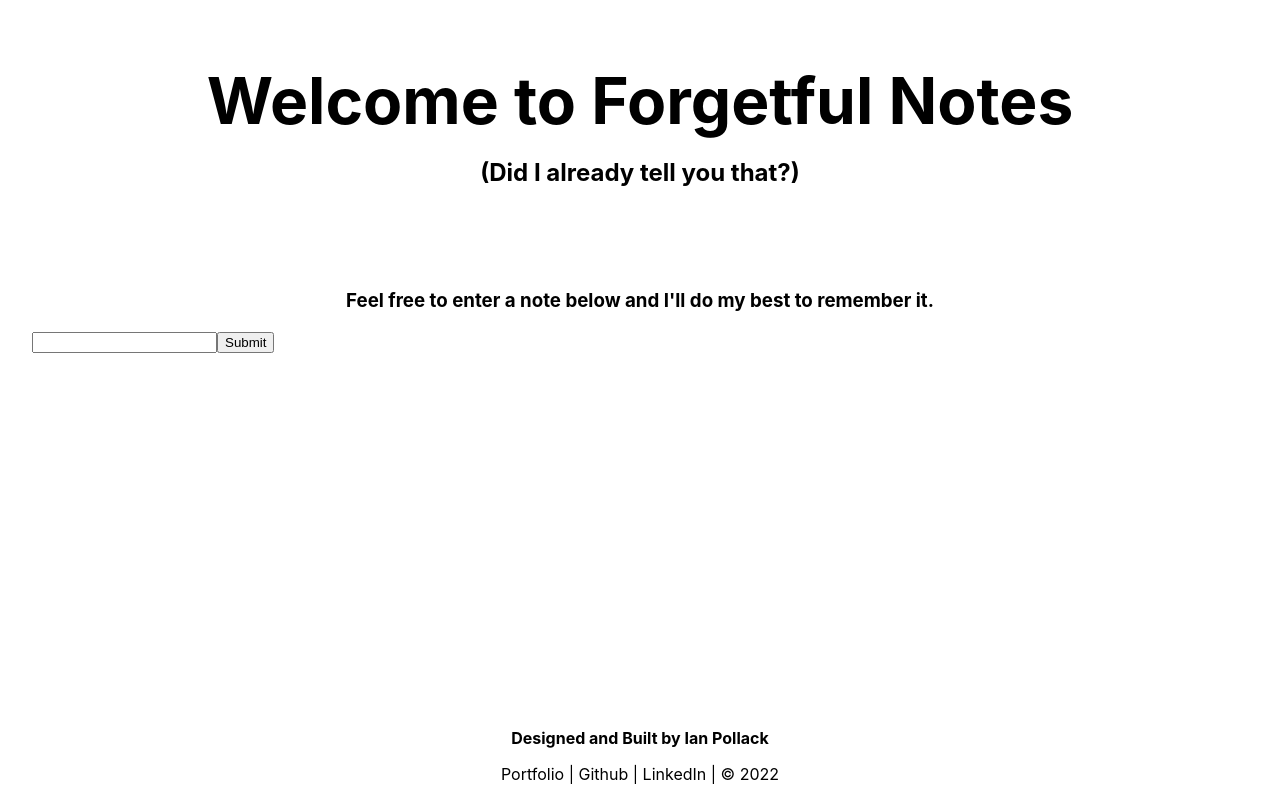
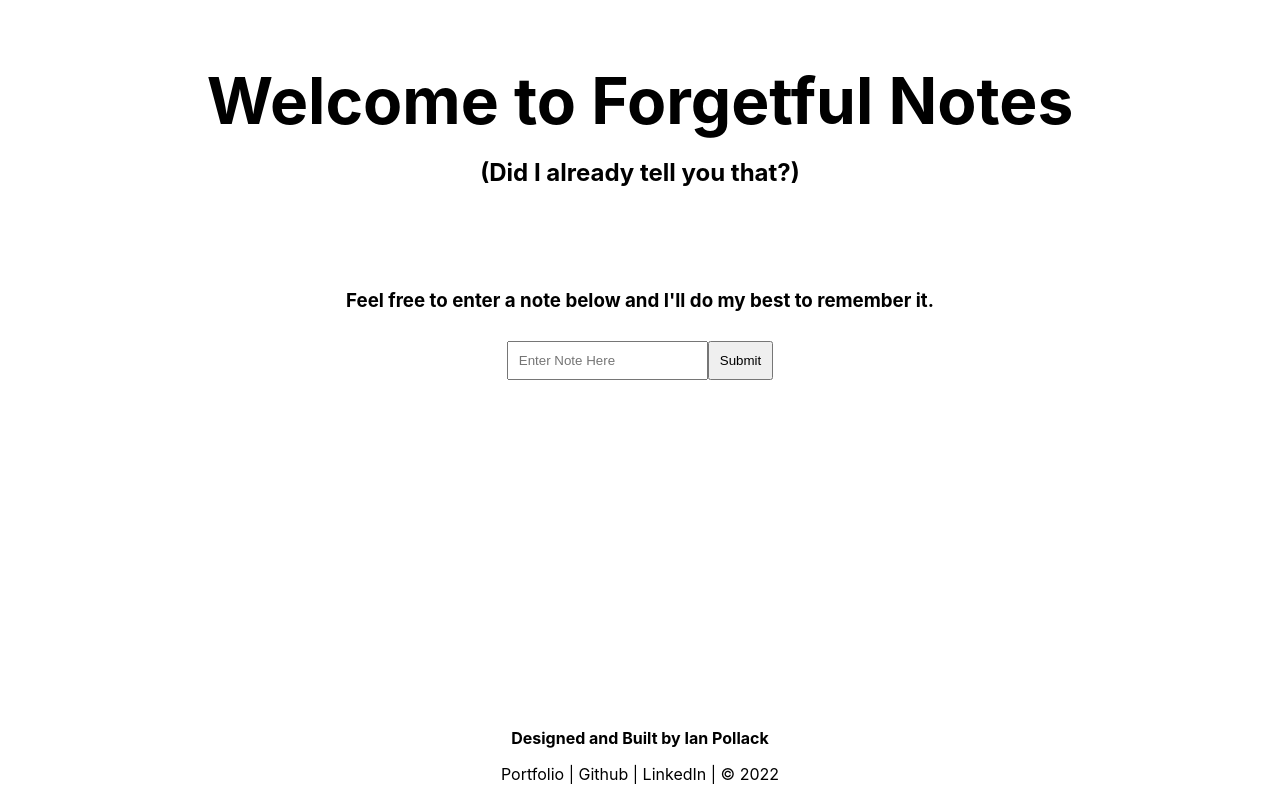
Before and after one commit to Universe-Man/forgetfulnotes, a Next.js app: page / in a window 1280 px wide. Built offline with nearby package versions, Linux system fonts and the light colour scheme.

Commit message:
installed Sass and got notes to render with minimal styling

```diff
--- a/components/Footer.js
+++ b/components/Footer.jsx
@@ -1,6 +1,6 @@
 // import '../styles/sass/footer.scss';
 // import '../styles/Footer.module.css'
-import styles from '../styles/Footer.module.css'
+import styles from '../styles/Footer.module.scss'
 
 const Footer = () => {
   const thisyear = new Date().getFullYear();
--- a/components/NotesForm.jsx
+++ b/components/NotesForm.jsx
@@ -1,4 +1,13 @@
+import { useEffect } from 'react';
+import styles from '../styles/NotesForm.module.scss'
+
 const NotesForm = (props) => {
+  // const NotesForm = ({notesList, ....}) => {
+
+
+  useEffect(() => {
+    console.log(props.notesList[0])
+  }, [props.notesList])
 
   const handleChange = (event) => {
     console.log(event.target.value)
@@ -7,20 +16,26 @@ const NotesForm = (props) => {
 
   const handleSubmit = (event) => {
     event.preventDefault()
-    props.setNotesList([...props.notesList, props.currentNote]),
-      // console.log(props.notesList, 'yo'),
-      () => {
-        return console.log(props.notesList, 'yo again')
-      }
+    props.setNotesList([...props.notesList, props.currentNote])//,
+
+    // setTimeout(() => {
+    //   console.log(props.notesList);
+
+    // }, 5000)
+    // console.log(props.notesList, 'yo'),
+    // HOW TO SET UP THE ANONOMOUS CALLBACK TO SHOW UPDATED STATE
+    // () => {
+    //   return console.log(props.notesList, 'yo again')
+    // }
+    // console.log(props.notesList, 'yay');
+    document.getElementById('note-input').value = '';
   }
 
   return (
-    <form onSubmit={handleSubmit}>
-      <input type="text" onChange={handleChange} />
-      <input type="submit" />
-
+    <form className={styles.form} onSubmit={handleSubmit}>
+      <input className={styles.textInput} id="note-input" type="text" onChange={handleChange} placeholder="Enter Note Here" />
+      <input type="submit" className={styles.submitButton} />
     </form>
-
   )
 }
 
--- a/components/NotesList.jsx
+++ b/components/NotesList.jsx
@@ -1,11 +1,17 @@
+import styles from '../styles/NotesList.module.scss';
+
 const NotesList = (props) => {
 
-  // let data = props.NotesList.map(noteObj => {
-
-  // })
+  let notes = props.notesList.map((noteObj, index) => {
+    return (
+      <div key={index} className={styles.card}>
+        {noteObj}
+      </div>
+    )
+  })
   return (
-    // <div>{data}</div>
-    <div></div>
+    <div className={styles.notesContainer}>{notes}</div>
+    // <div></div>
 
   )
 }
--- a/next.config.js
+++ b/next.config.js
@@ -1,6 +1,19 @@
+const path = require('path')
+
 /** @type {import('next').NextConfig} */
 const nextConfig = {
   reactStrictMode: true,
+  sassOptions: {
+    includePaths: [path.join(__dirname, 'styles')],
+  },
 }
 
 module.exports = nextConfig
+
+
+
+// module.exports = {
+//   sassOptions: {
+//     includePaths: [path.join(__dirname, 'styles')],
+//   },
+// }
--- a/package.json
+++ b/package.json
@@ -11,7 +11,8 @@
   "dependencies": {
     "next": "12.1.0",
     "react": "17.0.2",
-    "react-dom": "17.0.2"
+    "react-dom": "17.0.2",
+    "sass": "^1.49.9"
   },
   "devDependencies": {
     "eslint": "8.9.0",
--- a/pages/_app.js
+++ b/pages/_app.js
@@ -1,6 +1,6 @@
 import Head from 'next/head'
 import Footer from '../components/Footer'
-import '../styles/globals.css'
+import '../styles/globals.scss'
 // import '../styles/Footer.module.css'
 
 
@@ -12,10 +12,12 @@ const ForgetfulNotes = ({ Component, pageProps }) => {
         <meta name="description" content="Generated by create next app" />
         <link rel="icon" href="/favicon.ico" />
       </Head>
-      <div className="container">
-        <Component {...pageProps} />
+      <div className="outer-container">
+        <div className="inner-container">
+          <Component {...pageProps} />
+        </div>
+        <Footer />
       </div>
-      <Footer />
     </>
   )
 }
--- a/pages/index.js
+++ b/pages/index.js
@@ -1,7 +1,7 @@
 // import Head from 'next/head'
 // import Image from 'next/image'
 import React, { useState } from 'react';
-import styles from '../styles/Home.module.css'
+import styles from '../styles/Home.module.scss'
 import NotesList from '../components/NotesList'
 import NotesForm from '../components/NotesForm'
 
--- a/styles/Footer.module.css
+++ b/styles/Footer.module.scss
@@ -1,6 +1,6 @@
 .footer {
-    position: absolute;
-    bottom: 0;
+    // position: absolute;
+    // bottom: 0;
     text-align: center;
     width: 100%;
 }
--- /dev/null
+++ b/styles/NotesForm.module.scss
@@ -0,0 +1,13 @@
+.form {
+  display: flex;
+  justify-content: center;
+  padding: 10px;
+}
+
+.textInput {
+  padding: 10px;
+}
+
+.submitButton {
+  padding: 10px;
+}
--- /dev/null
+++ b/styles/NotesList.module.scss
@@ -0,0 +1,14 @@
+.notesContainer {
+  display: flex;
+  justify-content: center;
+  flex-flow: row wrap;
+  margin: 30px 10px;
+}
+
+.card {
+  width: 30%;
+  border: black 1px solid;
+  padding: 25px;
+  margin: 10px;
+  text-align: center;
+}
--- a/styles/globals.css
+++ b/styles/globals.scss
@@ -15,7 +15,14 @@ a {
   box-sizing: border-box;
 }
 
-.container {
+.outer-container {
+  display: flex;
+  flex-direction: column;
+  min-height: 100vh;
+  justify-content: space-between;
+}
+
+.inner-container {
   padding: 0 2rem;
 }
 
```
Also changed, not shown: styles/Home.module.scss (renamed from styles/Home.module.css), 1 other file (tests, documents, lock files or other folders).
